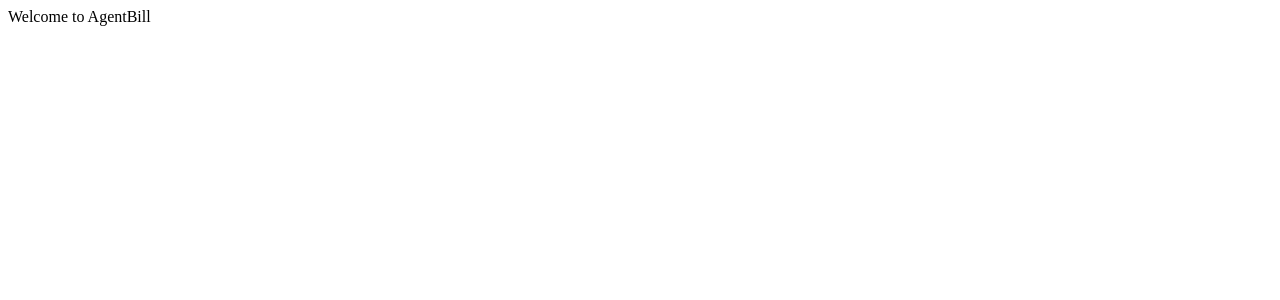
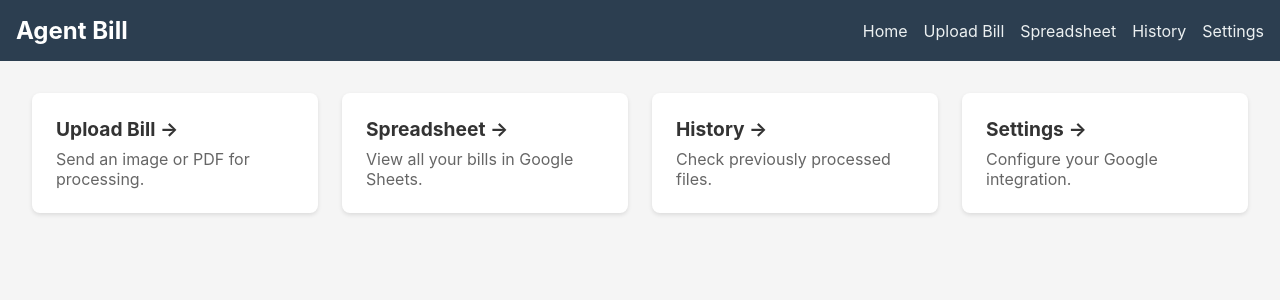
Before and after one commit to marceloadaes/AgentBill, a Next.js app: page / in a window 1280 px wide. Shown: the top 300 px of the page. Built offline with nearby package versions, Linux system fonts and the light colour scheme.

Commit message:
Add navigable menu home page

```diff
--- /dev/null
+++ b/components/Layout.tsx
@@ -0,0 +1,25 @@
+import Link from 'next/link';
+import { ReactNode } from 'react';
+import styles from '../styles/Layout.module.css';
+
+interface Props {
+  children: ReactNode;
+}
+
+export default function Layout({ children }: Props) {
+  return (
+    <div className={styles.container}>
+      <header className={styles.header}>
+        <h1 className={styles.title}>Agent Bill</h1>
+        <nav className={styles.nav}>
+          <Link href="/">Home</Link>
+          <Link href="/upload">Upload Bill</Link>
+          <Link href="/spreadsheet">Spreadsheet</Link>
+          <Link href="/history">History</Link>
+          <Link href="/settings">Settings</Link>
+        </nav>
+      </header>
+      <main className={styles.main}>{children}</main>
+    </div>
+  );
+}
--- /dev/null
+++ b/pages/_app.tsx
@@ -0,0 +1,8 @@
+import type { AppProps } from 'next/app';
+import '../styles/globals.css';
+
+function MyApp({ Component, pageProps }: AppProps) {
+  return <Component {...pageProps} />;
+}
+
+export default MyApp;
--- a/pages/index.tsx
+++ b/pages/index.tsx
@@ -1,7 +1,31 @@
 import type { NextPage } from 'next';
+import Link from 'next/link';
+import Layout from '../components/Layout';
+import styles from '../styles/Home.module.css';
 
 const Home: NextPage = () => {
-  return <div>Welcome to AgentBill</div>;
+  return (
+    <Layout>
+      <div className={styles.grid}>
+        <Link href="/upload" className={styles.card}>
+          <h2>Upload Bill &rarr;</h2>
+          <p>Send an image or PDF for processing.</p>
+        </Link>
+        <Link href="/spreadsheet" className={styles.card}>
+          <h2>Spreadsheet &rarr;</h2>
+          <p>View all your bills in Google Sheets.</p>
+        </Link>
+        <Link href="/history" className={styles.card}>
+          <h2>History &rarr;</h2>
+          <p>Check previously processed files.</p>
+        </Link>
+        <Link href="/settings" className={styles.card}>
+          <h2>Settings &rarr;</h2>
+          <p>Configure your Google integration.</p>
+        </Link>
+      </div>
+    </Layout>
+  );
 };
 
 export default Home;
--- /dev/null
+++ b/styles/Home.module.css
@@ -0,0 +1,29 @@
+.grid {
+  display: grid;
+  grid-template-columns: repeat(auto-fit, minmax(200px, 1fr));
+  gap: 1.5rem;
+}
+
+.card {
+  padding: 1.5rem;
+  background-color: white;
+  border-radius: 8px;
+  box-shadow: 0 2px 4px rgba(0, 0, 0, 0.1);
+  transition: transform 0.2s ease, box-shadow 0.2s ease;
+  display: block;
+}
+
+.card:hover {
+  transform: translateY(-4px);
+  box-shadow: 0 4px 8px rgba(0, 0, 0, 0.15);
+}
+
+.card h2 {
+  margin: 0 0 0.5rem 0;
+  font-size: 1.2rem;
+}
+
+.card p {
+  margin: 0;
+  color: #666;
+}
--- /dev/null
+++ b/styles/Layout.module.css
@@ -0,0 +1,39 @@
+.container {
+  display: flex;
+  flex-direction: column;
+  min-height: 100vh;
+}
+
+.header {
+  background-color: #2c3e50;
+  padding: 1rem;
+  color: white;
+  display: flex;
+  align-items: center;
+  justify-content: space-between;
+}
+
+.title {
+  margin: 0;
+  font-size: 1.5rem;
+}
+
+.nav {
+  display: flex;
+  gap: 1rem;
+}
+
+.nav a {
+  color: #ecf0f1;
+  transition: color 0.2s ease;
+}
+
+.nav a:hover {
+  color: #ffffff;
+  text-decoration: underline;
+}
+
+.main {
+  flex: 1;
+  padding: 2rem;
+}
--- /dev/null
+++ b/styles/globals.css
@@ -0,0 +1,15 @@
+body {
+  margin: 0;
+  font-family: -apple-system, BlinkMacSystemFont, 'Segoe UI', Roboto, Helvetica, Arial, sans-serif;
+  background-color: #f5f5f5;
+  color: #333;
+}
+
+a {
+  color: inherit;
+  text-decoration: none;
+}
+
+* {
+  box-sizing: border-box;
+}
```
Also changed, not shown: pages/history.tsx (added, +11 -0 lines), pages/settings.tsx (added, +11 -0 lines), pages/spreadsheet.tsx (added, +11 -0 lines), pages/upload.tsx (added, +11 -0 lines).
